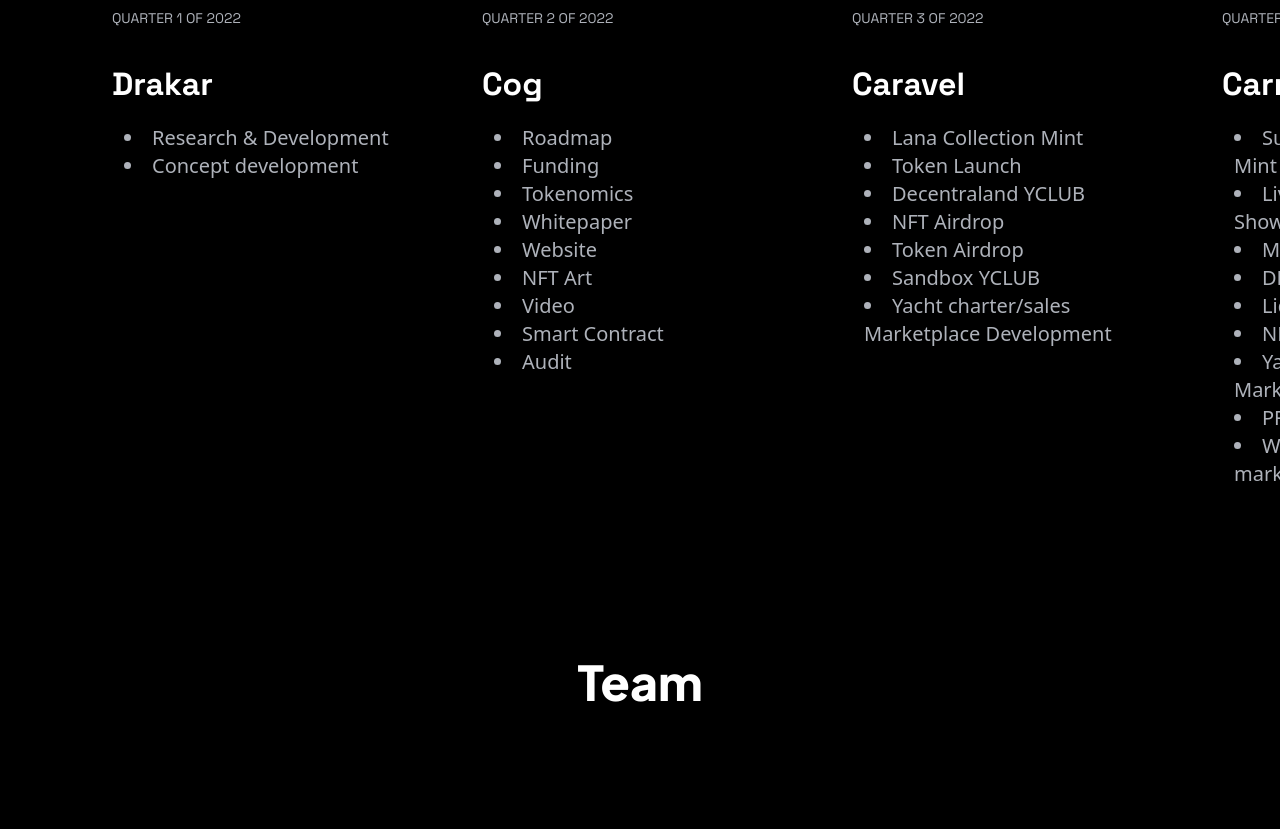
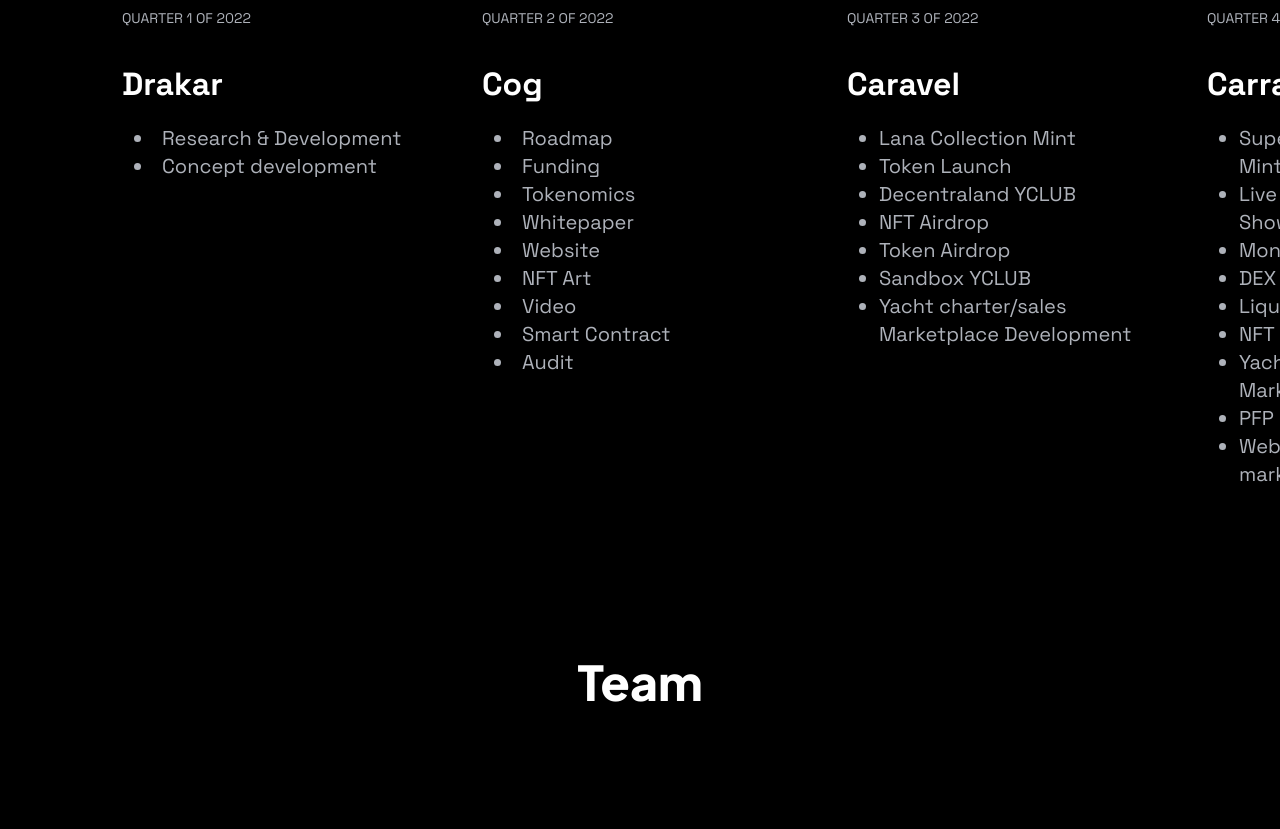
Before and after one commit to yclub-io/yachts-lending, a Next.js app: page / in a window 1280 px wide. Shown: the part 2500-3329 px from the top of the page. Built offline with nearby package versions, Linux system fonts and the light colour scheme.

Commit message:
RoadMap section design slightly changed

```diff
--- a/components/Roadmap.js
+++ b/components/Roadmap.js
@@ -26,7 +26,7 @@ const Roadmap = () => {
   };
 
   return (
-    <div id="roadmap" className="mt-[90px] lg:mt-52">
+    <div id="roadmap" className="mt-[90px] lg:mt-52  font-Grotesk">
       <p className=" ml-4 text-left font-Plus text-4xl font-extrabold text-white-1 lg:ml-14 lg:text-8xl lg:font-semibold">
         The Roadmap
       </p>
@@ -47,7 +47,7 @@ const Roadmap = () => {
           ></img>
           <div className="absolute top-[-150px] mx-28 flex flex-row">
             {/*one*/}
-            <div className="flex basis-[14.2%] flex-col pt-[300px] pr-[70px] text-white-1">
+            <div className="flex basis-[14.2%] flex-col pt-[300px] pl-[10px] text-white-1">
               <p className="pb-8 font-Grotesk text-sm font-normal text-gray-1">
                 QUARTER 1 OF 2022
               </p>
@@ -59,7 +59,7 @@ const Roadmap = () => {
             </div>
 
             {/*two*/}
-            <div className="flex basis-[14.2%] flex-col pt-[300px] pr-[70px] text-white-1">
+            <div className="pl-[60px] flex basis-[14.2%] flex-col pt-[300px] text-white-1">
               <p className="pb-8 font-Grotesk text-sm font-normal text-gray-1">
                 QUARTER 2 OF 2022
               </p>
@@ -77,12 +77,12 @@ const Roadmap = () => {
               </ul>
             </div>
             {/*three*/}
-            <div className="flex basis-[14.2%] flex-col pt-[300px] pr-[70px] text-white-1">
+            <div className="pl-[65px] flex flex-col pt-[300px]  text-white-1">
               <p className="pb-8 font-Grotesk text-sm font-normal text-gray-1">
                 QUARTER 3 OF 2022
               </p>
               <p className="pb-4 font-Grotesk text-[32px] font-bold">Caravel</p>
-              <ul className="w-[300px] list-inside list-disc pl-3 text-xl font-normal text-gray-1">
+              <ul className="pl-8 w-[300px] font-Grotesk list-outside list-disc text-xl font-normal text-gray-1">
                 <li> Lana Collection Mint</li>
                 <li> Token Launch </li>
                 <li> Decentraland YCLUB </li>
@@ -93,12 +93,12 @@ const Roadmap = () => {
               </ul>
             </div>
             {/*four*/}
-            <div className="flex basis-[14.2%] flex-col pt-[300px] pr-[70px] text-white-1">
+            <div className="pl-[60px] flex flex-col pt-[300px] text-white-1">
               <p className="pb-8 font-Grotesk text-sm font-normal text-gray-1">
                 QUARTER 4 OF 2022
               </p>
               <p className="pb-4 font-Grotesk text-[32px] font-bold">Carrack</p>
-              <ul className="w-[300px] list-inside list-disc pl-3 text-xl font-normal text-gray-1">
+              <ul className="pl-8 w-[300px] list-outside list-disc text-xl font-normal text-gray-1">
                 <li> Superyacht Crowdfunding Mint </li>
                 <li> Live From Monaco Yacht Show </li>
                 <li> Monaco YCLUB Megaparty </li>
@@ -111,12 +111,12 @@ const Roadmap = () => {
               </ul>
             </div>
             {/*five*/}
-            <div className="flex basis-[14.2%] flex-col pt-[300px] pr-[70px] text-white-1">
+            <div className="pl-[65px] flex flex-col pt-[300px] text-white-1">
               <p className="pb-8 font-Grotesk text-sm font-normal text-gray-1">
                 QUARTER 1 OF 2023
               </p>
               <p className="pb-4 font-Grotesk text-[32px] font-bold">Galleon</p>
-              <ul className="w-[300px] list-inside list-disc pl-3 text-xl font-normal text-gray-1">
+              <ul className="pl-8 w-[300px] list-outside list-disc text-xl font-normal text-gray-1">
                 <li> YCLUB Wallet </li>
                 <li> Debit Visa to cash rewards </li>
                 <li> Mega Yacht Collection Mint </li>
@@ -124,24 +124,24 @@ const Roadmap = () => {
               </ul>
             </div>
             {/*six*/}
-            <div className="flex basis-[14.2%] flex-col pt-[300px] pr-[70px] text-white-1">
+            <div className="pl-[65px] flex flex-col pt-[300px]  text-white-1">
               <p className="pb-8 font-Grotesk text-sm font-normal text-gray-1">
                 QUARTER 2 OF 2023
               </p>
               <p className="pb-4 font-Grotesk text-[32px] font-bold">Frigate</p>
-              <ul className="w-[300px] list-inside list-disc pl-3 text-xl font-normal text-gray-1">
+              <ul className="pl-8 w-[300px] list-outside list-disc text-xl font-normal text-gray-1">
                 <li> 2nd Mega Yacht Crowdfunding mint </li>
                 <li> YCLUB Metaverse Beta launch </li>
                 <li> PFP Collection Airdrop </li>
               </ul>
             </div>
             {/*seven*/}
-            <div className="flex basis-[14.2%] flex-col pt-[300px] pr-[70px] text-white-1">
+            <div className="pl-[65px] flex flex-col pt-[300px] text-white-1">
               <p className="pb-8 font-Grotesk text-sm font-normal text-gray-1">
                 QUARTER 3-4 OF 2023
               </p>
               <p className="pb-4 font-Grotesk text-[32px] font-bold">Clipper</p>
-              <ul className="w-[300px] list-inside list-disc pl-3 text-xl font-normal text-gray-1">
+              <ul className="pl-8 w-[300px] list-outside list-disc text-xl font-normal text-gray-1">
                 <li>
                   {" "}
                   Mega Party For Launching IRL the first Crowdfunded Yacht
```
